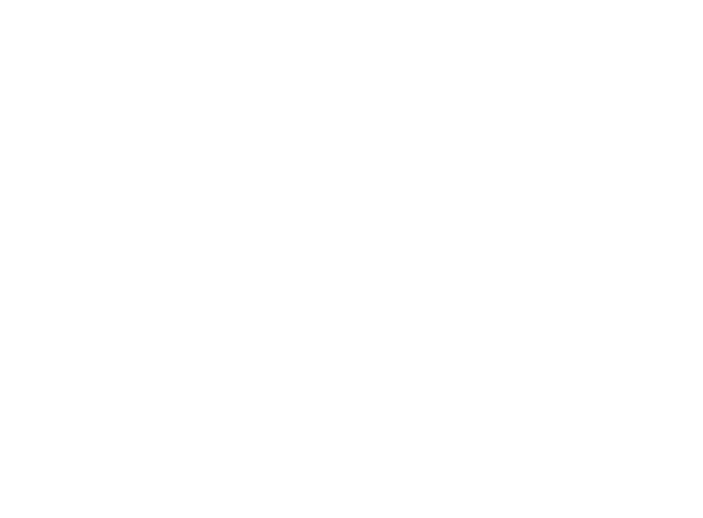
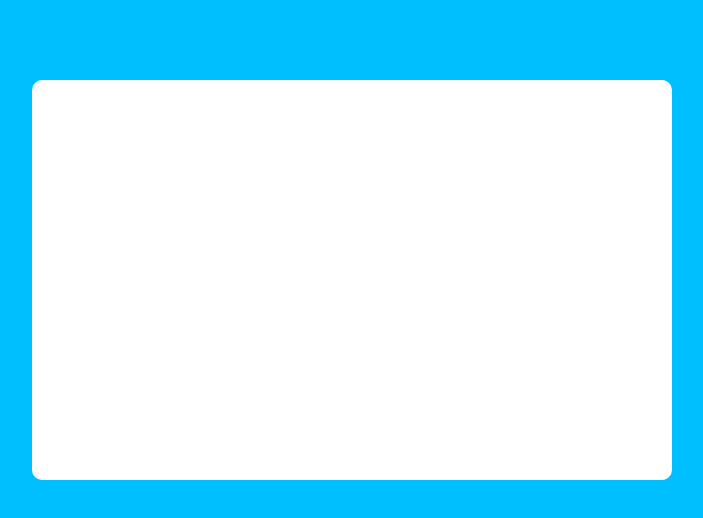
Before and after one commit to winds811012/Html_BusineseCard, a plain HTML site: page index.html in a window 1280 px wide. Shown: the whole page, without its empty margins (352-1055 px from the left). Drawn offline with Linux system fonts and the light colour scheme.

Commit message:
add background

```diff
--- a/all.css
+++ b/all.css
@@ -0,0 +1,153 @@
+html,
+body,
+div,
+span,
+applet,
+object,
+iframe,
+h1,
+h2,
+h3,
+h4,
+h5,
+h6,
+p,
+blockquote,
+pre,
+a,
+abbr,
+acronym,
+address,
+big,
+cite,
+code,
+del,
+dfn,
+em,
+img,
+ins,
+kbd,
+q,
+s,
+samp,
+small,
+strike,
+strong,
+sub,
+sup,
+tt,
+var,
+b,
+u,
+i,
+center,
+dl,
+dt,
+dd,
+ol,
+ul,
+li,
+fieldset,
+form,
+label,
+legend,
+table,
+caption,
+tbody,
+tfoot,
+thead,
+tr,
+th,
+td,
+article,
+aside,
+canvas,
+details,
+embed,
+figure,
+figcaption,
+footer,
+header,
+hgroup,
+menu,
+nav,
+output,
+ruby,
+section,
+summary,
+time,
+mark,
+audio,
+video {
+    margin: 0;
+    padding: 0;
+    border: 0;
+    font-size: 100%;
+    font: inherit;
+    vertical-align: baseline;
+}
+
+
+/* HTML5 display-role reset for older browsers */
+
+article,
+aside,
+details,
+figcaption,
+figure,
+footer,
+header,
+hgroup,
+menu,
+nav,
+section {
+    display: block;
+}
+
+body {
+    line-height: 1;
+}
+
+ol,
+ul {
+    list-style: none;
+}
+
+blockquote,
+q {
+    quotes: none;
+}
+
+blockquote:before,
+blockquote:after,
+q:before,
+q:after {
+    content: '';
+    content: none;
+}
+
+table {
+    border-collapse: collapse;
+    border-spacing: 0;
+}
+
+.background {
+    display: block;
+    width: 100vw;
+    height: 100vh;
+    background-color: deepskyblue;
+    position: relative;
+    box-sizing: border-box;
+}
+
+.card {
+    display: block;
+    position: absolute;
+    width: 50vw;
+    height: 50vh;
+    top: 10vh;
+    left: 30vw;
+    background-color: white;
+    box-sizing: border-box;
+    border-radius: 10px;
+}
--- a/index.html
+++ b/index.html
@@ -5,11 +5,17 @@
     <meta charset="UTF-8">
     <meta name="viewport" content="width=device-width, initial-scale=1.0">
     <meta http-equiv="X-UA-Compatible" content="ie=edge">
-    <title>Document</title>
+    <title>Greg's Businese Card</title>
+    <link rel="stylesheet" href="./all.css" type="text/css" />
 </head>
 
 <body>
+    <div class="background">
+        <div class="left-title"></div>
+        <div class="card">
 
+        </div>
+    </div>
 </body>
 
 </html>
```
